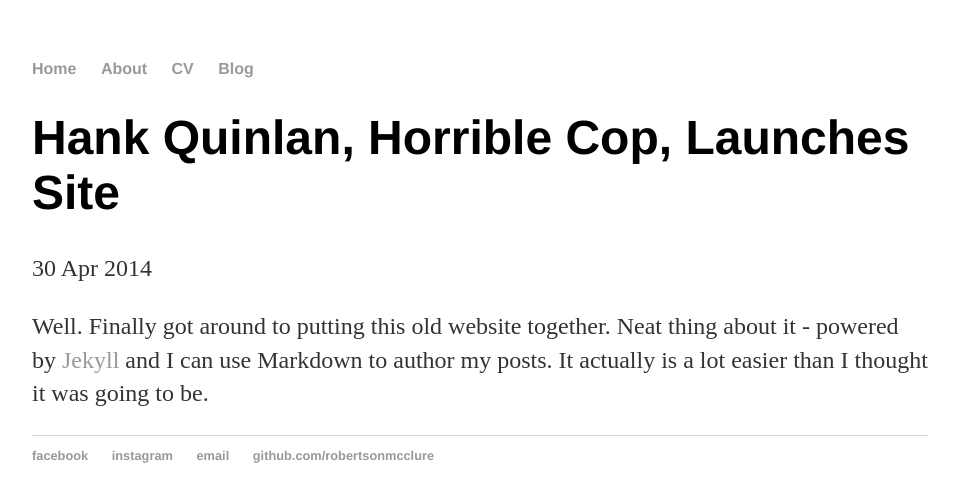
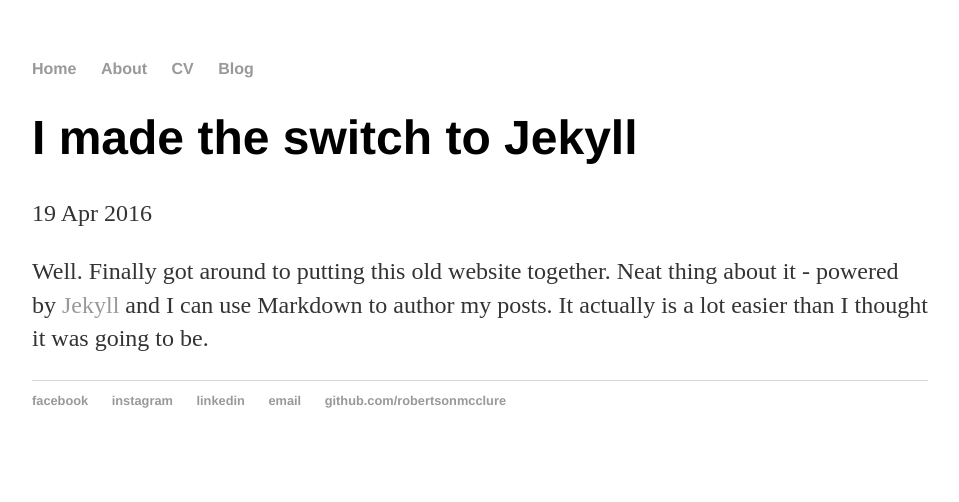
Before and after one commit to robertsonmcclure/robertsonmcclure.github.io, a Jekyll site: the page built from _posts/2016-04-19-I-made-the-switch-to-Jekyll.md, in a window 1280 px wide. Shown: the top 502 px of the page, without its empty margins (160-1119 px from the left). Built offline with Jekyll 4.4.1, drawn with Linux system fonts in a browser that asks for light colours.

Commit message:
commited using script

```diff
--- a/_config.yml
+++ b/_config.yml
@@ -1,2 +1,2 @@
-name: Hank Quinlan
+name: Robertson McClure
 markdown: kramdown
--- a/_layouts/default.html
+++ b/_layouts/default.html
@@ -23,6 +23,7 @@
                 <ul>
                     <li><a href="https://www.facebook.com/robertson.mcclure">facebook</a></li>
                     <li><a href="https://www.instagram.com/notorious.r.o.b/">instagram</a></li>
+                    <li><a href="https://www.linkedin.com/in/robertsonmcclure">linkedin</a></li>
                     <li><a href="mailto:hankquinlanhub@gmail.com">email</a></li>
                     <li><a href="https://github.com/robertsonmcclure">github.com/robertsonmcclure</a></li>
                 </ul>
--- a/_posts/2014-04-30-hank-quinlan-site-launched.md
+++ b/_posts/2016-04-19-I-made-the-switch-to-Jekyll.md
@@ -1,7 +1,7 @@
 ---
 layout: post
-title: "Hank Quinlan, Horrible Cop, Launches Site"
-date: 2014-04-30
+title: "I made the switch to Jekyll"
+date: 2016-04-19
 ---
 
 Well. Finally got around to putting this old website together. Neat thing about it - powered by [Jekyll](http://jekyllrb.com) and I can use Markdown to author my posts. It actually is a lot easier than I thought it was going to be.
--- a/index.html
+++ b/index.html
@@ -4,5 +4,5 @@
 ---
 <div class="blurb">
 	<h1>Greetings, I'm Robertson</h1>
-	<p>I'm best known as the horrible cop from <em>A Touch of Evil</em> Don't trust me. <a href="/about">Read more about my life...</a></p>
+	<p>I do things every now and then.</p>
 </div><!-- /.blurb -->
```
